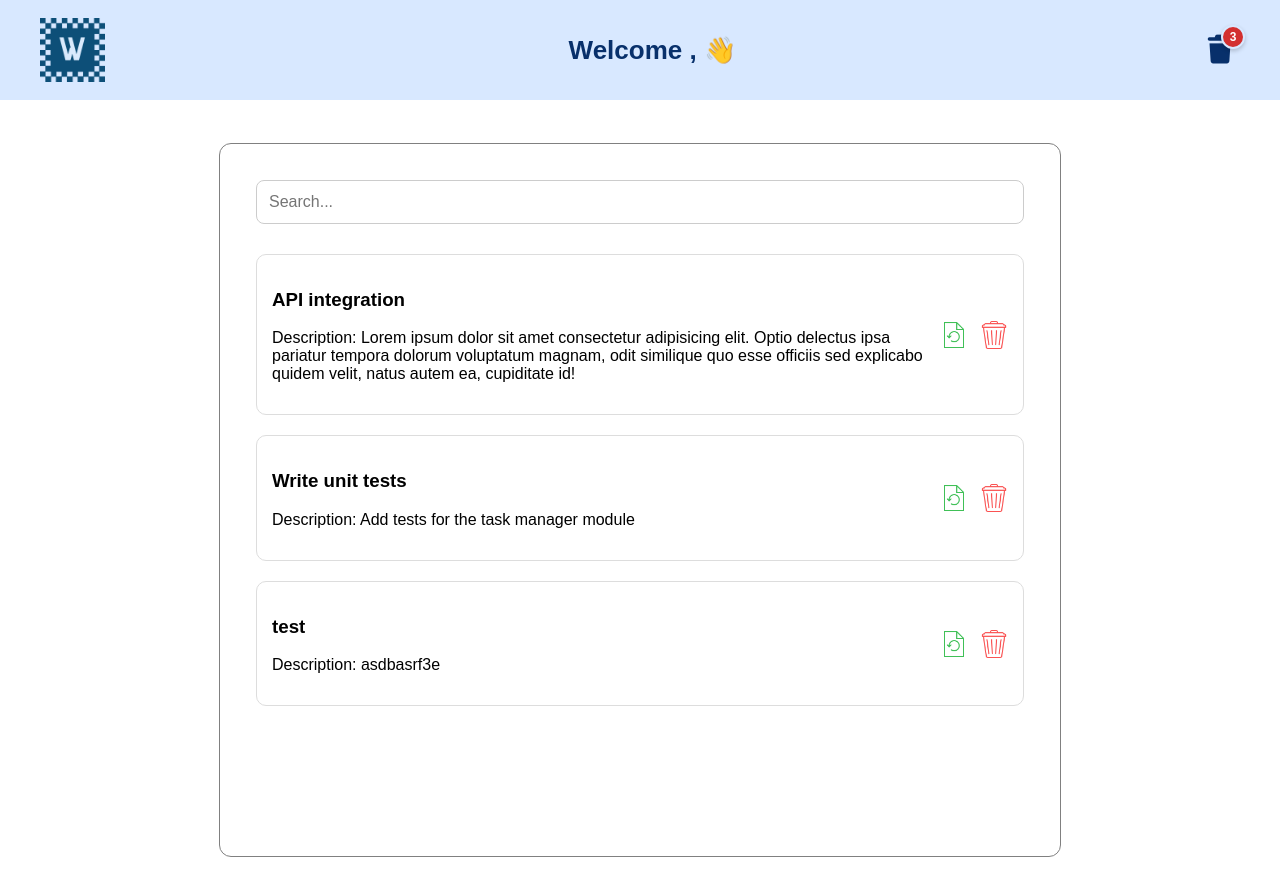
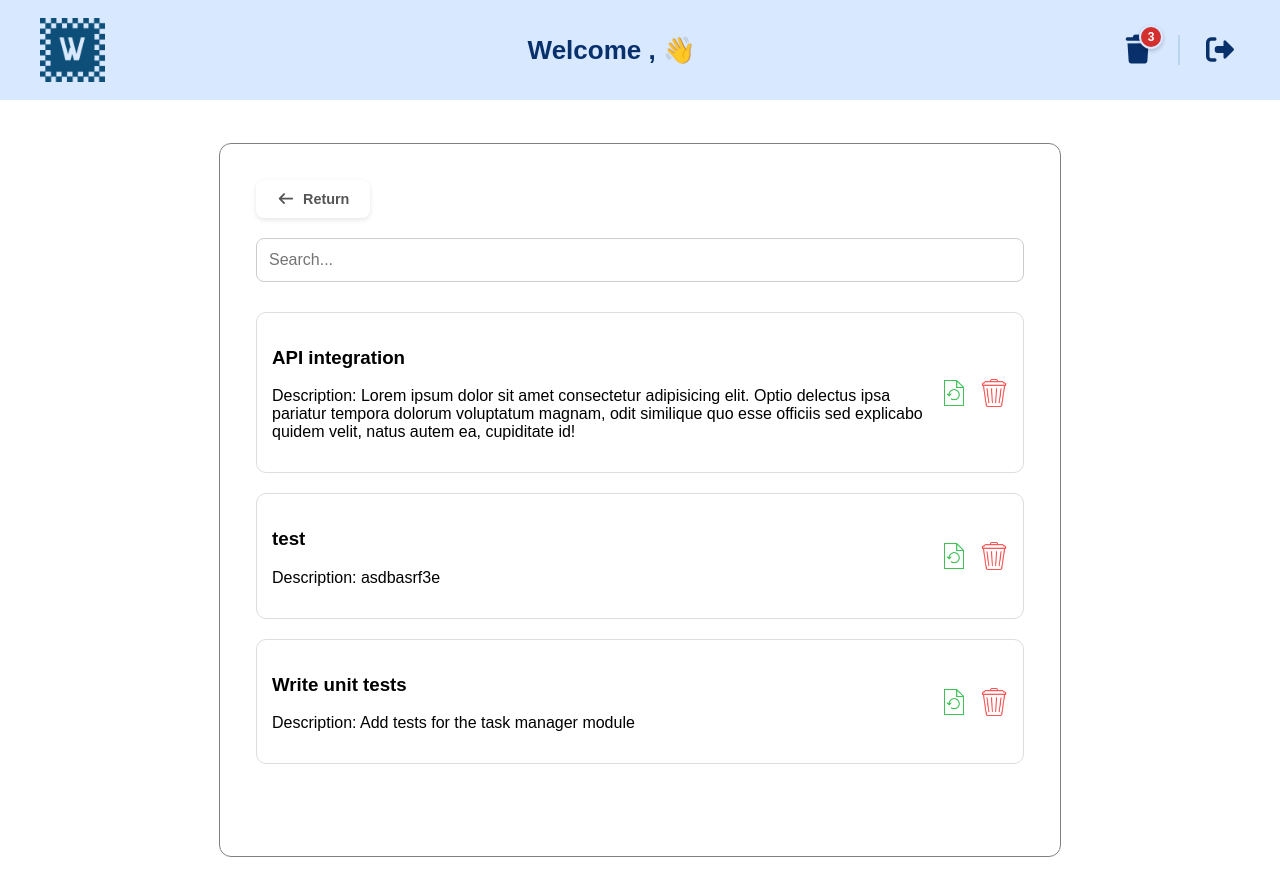
Before and after one commit to m-bouhaba/workflowhub-manager, a React (Vite) app: page /trash in a window 1280 px wide. Shown: the top 896 px of the page. Built offline with nearby package versions, Linux system fonts and the light colour scheme; data requests are answered from the project's data file.

Commit message:
add return and logout buttons

```diff
--- a/src/App.jsx
+++ b/src/App.jsx
@@ -1,5 +1,5 @@
 import React, { useState, useEffect } from "react";
-import { BrowserRouter, Routes, Route, useLocation } from "react-router-dom";
+import { BrowserRouter, Routes, Route, useLocation, useNavigate } from "react-router-dom";
 import Navbar from "./Components/Navbar";
 import "@fortawesome/fontawesome-free/css/all.min.css";
 
@@ -36,7 +36,6 @@ function App() {
 
   return (
     <BrowserRouter>
-      {/* 4. Pass the count and the refresh function to Main */}
       <Main
         username={username}
         setUsername={setUsername}
@@ -49,19 +48,34 @@ function App() {
 
 function Main({ username, setUsername, trashCount, refreshTrash }) {
   const location = useLocation();
+  const navigate = useNavigate(); // Hook for redirection
   const showNavbar = location.pathname !== "/";
+
+  // --- LOGOUT FUNCTION ---
+  const handleLogout = () => {
+    localStorage.removeItem("username"); // Clear storage
+    setUsername(""); // Clear state
+    navigate("/"); // Redirect to login
+  };
 
   return (
     <>
-      {/* 5. Pass count to Navbar */}
-      {showNavbar && <Navbar username={username} trashCount={trashCount} />}
+      {/* Pass trashCount AND onLogout to Navbar */}
+      {showNavbar && (
+        <Navbar
+          username={username}
+          trashCount={trashCount}
+          onLogout={handleLogout}
+        />
+      )}
+
       <Routes>
         <Route path="/" element={<Login setUsername={setUsername} />} />
 
-        {/* 6. Pass refresh function to Home (so it updates when you delete) */}
+        {/* Pass refresh function to Home */}
         <Route path="/home" element={<Home onTrashUpdate={refreshTrash} />} />
 
-        {/* Optional: Pass to Trash if you want count to update on restore/delete permanently */}
+        {/* Pass refresh function to Trash */}
         <Route path="/trash" element={<Trash onTrashUpdate={refreshTrash} />} />
       </Routes>
     </>
--- a/src/Components/Navbar.jsx
+++ b/src/Components/Navbar.jsx
@@ -3,7 +3,7 @@ import { Link } from "react-router-dom";
 import "../Style/Navbar.css";
 import "@fortawesome/fontawesome-free/css/all.min.css";
 
-const Navbar = ({ username, trashCount }) => {
+const Navbar = ({ username, trashCount, onLogout }) => {
   return (
     <nav className="navbar">
       <Link to="/home" className="navbar-left">
@@ -13,13 +13,21 @@ const Navbar = ({ username, trashCount }) => {
       <p className="welcome">Welcome , {username} 👋</p>
 
       <div className="navbar-right">
+        {/* Trash Icon with Badge */}
         <Link to="/trash" className="trash-wrapper">
           <i className="fa-solid fa-trash trash-icon"></i>
-          {/* Only show badge if count > 0 */}
           {trashCount > 0 && (
             <span className="trash-count-badge">{trashCount}</span>
           )}
         </Link>
+
+        {/* Separator Line */}
+        <div className="nav-separator"></div>
+
+        {/* Logout Button */}
+        <div className="logout-wrapper" onClick={onLogout} title="Logout">
+          <i className="fa-solid fa-right-from-bracket logout-icon"></i>
+        </div>
       </div>
     </nav>
   );
--- a/src/Pages/Trash.jsx
+++ b/src/Pages/Trash.jsx
@@ -1,10 +1,11 @@
 import React, { useState, useEffect } from "react";
+import { Link } from "react-router-dom"; // Import Link for Return button
 import "../Style/Trash.css";
 import axios from "axios";
 import { DragDropContext, Droppable, Draggable } from "@hello-pangea/dnd";
-import ConfirmationModal from "../Components/ConfirmPopup";
+// Fixed import name to match file path logic
+import ConfirmPopup from "../Components/ConfirmPopup";
 
-// 1. Accept the prop here
 export default function Trash({ onTrashUpdate }) {
   const [search, setSearch] = useState("");
   const [data, setData] = useState([]);
@@ -48,7 +49,6 @@ export default function Trash({ onTrashUpdate }) {
 
       setData(data.filter((t) => t.id !== id));
 
-      // 2. TELL APP.JSX TO UPDATE THE COUNTER
       if (onTrashUpdate) onTrashUpdate();
 
     } catch (error) {
@@ -62,7 +62,6 @@ export default function Trash({ onTrashUpdate }) {
       await axios.delete(`${API_URL}/trash/${id}`);
       setData(data.filter((t) => t.id !== id));
 
-      // 3. TELL APP.JSX TO UPDATE THE COUNTER
       if (onTrashUpdate) onTrashUpdate();
 
     } catch (error) {
@@ -101,6 +100,14 @@ export default function Trash({ onTrashUpdate }) {
   return (
     <div className="TrashPage">
       <div className="TrashContent">
+
+        {/* --- RETURN BUTTON --- */}
+        <div className="trash-header">
+          <Link to="/home" className="return-btn">
+            <i className="fa-solid fa-arrow-left"></i> Return
+          </Link>
+        </div>
+
         {loading ? (
           <div className="ImageLoader">
             <img src="/loading1.gif" alt="Loading..." className="LoaderGif" />
@@ -174,7 +181,7 @@ export default function Trash({ onTrashUpdate }) {
         )}
       </div>
 
-      <ConfirmationModal
+      <ConfirmPopup
         isOpen={isConfirmOpen}
         onClose={() => setIsConfirmOpen(false)}
         onConfirm={handleConfirm}
--- a/src/Style/Navbar.css
+++ b/src/Style/Navbar.css
@@ -1,7 +1,7 @@
 .navbar {
   width: 100%;
   height: 100px;
-  background: #d8e8ff; /* Your specific background color */
+  background: #d8e8ff;
   display: flex;
   align-items: center;
   justify-content: space-between;
@@ -17,7 +17,7 @@
   display: flex;
   align-items: center;
   gap: 25px;
-  text-decoration: none; /* Removes underline from Link */
+  text-decoration: none;
 }
 
 .navbar-logo {
@@ -26,52 +26,51 @@
   object-fit: contain;
 }
 
-/* WELCOME TEXT - Centered or placed next to logo */
+/* WELCOME TEXT */
 .welcome {
   font-size: 26px;
   color: #08306b;
   font-weight: 700;
   margin: 0;
-  /* Optional: if you want it perfectly centered in the navbar */
-  /* position: absolute; left: 50%; transform: translateX(-50%); */
 }
 
 /* RIGHT SIDE */
 .navbar-right {
   display: flex;
   align-items: center;
+  gap: 20px; /* Space between Trash and Logout */
 }
 
-/* WRAPPER: Essential for the badge to sit on top of the icon */
+/* TRASH WRAPPER */
 .trash-wrapper {
-  position: relative; /* Badge positions relative to this */
+  position: relative;
   display: flex;
   align-items: center;
   justify-content: center;
   text-decoration: none;
-  width: 40px; /* Gives a hit area for the click */
+  width: 40px;
   height: 40px;
 }
 
 .trash-icon {
-  font-size: 28px; /* Your requested size */
+  font-size: 28px;
   color: #08306b;
   cursor: pointer;
   transition: 0.2s ease-in-out;
 }
 
 .trash-wrapper:hover .trash-icon {
-  color: #1c4daa; /* Your hover color */
+  color: #1c4daa;
 }
 
-/* THE RED COUNT BADGE */
+/* TRASH COUNT BADGE */
 .trash-count-badge {
   position: absolute;
-  top: -5px; /* Adjusts vertical position */
-  right: -5px; /* Adjusts horizontal position */
-  background-color: #d32f2f; /* Red alert color */
+  top: -5px;
+  right: -5px;
+  background-color: #d32f2f;
   color: white;
-  border-radius: 50%; /* Makes it a perfect circle */
+  border-radius: 50%;
   width: 20px;
   height: 20px;
   font-size: 12px;
@@ -79,6 +78,39 @@
   display: flex;
   justify-content: center;
   align-items: center;
-  border: 2px solid #d8e8ff; /* Matches navbar bg to create a 'cutout' look */
+  border: 2px solid #d8e8ff;
   box-shadow: 0 2px 4px rgba(0,0,0,0.2);
 }
+
+/* SEPARATOR LINE */
+.nav-separator {
+  width: 2px;
+  height: 30px;
+  background-color: #a0c4e3;
+  opacity: 0.5;
+}
+
+/* LOGOUT BUTTON */
+.logout-wrapper {
+  cursor: pointer;
+  display: flex;
+  align-items: center;
+  justify-content: center;
+  transition: transform 0.2s;
+  width: 40px;
+  height: 40px;
+}
+
+.logout-icon {
+  font-size: 28px;
+  color: #08306b;
+  transition: color 0.2s;
+}
+
+.logout-wrapper:hover .logout-icon {
+  color: #d32f2f; /* Red on hover */
+}
+
+.logout-wrapper:hover {
+  transform: translateX(2px);
+}
--- a/src/Style/TasksColumn.css
+++ b/src/Style/TasksColumn.css
@@ -3,7 +3,7 @@
   display: flex;
   flex-direction: column;
   background-color: #d9eafd;
-  border-radius: 12px;
+  border-radius: 17px;
 }
 
 .column-header {
@@ -20,6 +20,7 @@
   display: flex;
   flex-direction: column;
   gap: 15px;
+  margin-bottom: 5px;
 }
 
 /* The Add Task Button Style */
--- a/src/Style/Trash.css
+++ b/src/Style/Trash.css
@@ -72,3 +72,34 @@
 .ActionIcon:hover {
   transform: scale(1.15);
 }
+/* Trash Header & Return Button */
+.trash-header {
+  width: 100%;
+  display: flex;
+  justify-content: flex-start;
+  margin-bottom: 20px;
+}
+
+.return-btn {
+  background-color: white;
+  color: #555;
+  text-decoration: none;
+  padding: 10px 20px;
+  border-radius: 8px;
+  font-weight: 600;
+  font-size: 0.9rem;
+  display: flex;
+  align-items: center;
+  gap: 8px;
+  box-shadow: 0 2px 5px rgba(0,0,0,0.1);
+  transition: all 0.2s;
+  font-family: sans-serif;
+  border: 1px solid transparent;
+}
+
+.return-btn:hover {
+  background-color: #f0f8ff;
+  color: #08306b;
+  box-shadow: 0 4px 8px rgba(0,0,0,0.15);
+  transform: translateY(-2px);
+}
--- a/src/db.json
+++ b/src/db.json
@@ -76,7 +76,7 @@
       "priority": "medium",
       "status": "done",
       "description": "asdbasrf3e",
-      "order": 5
+      "order": 1
     },
     {
       "id": "2",
@@ -92,7 +92,7 @@
       "description": "Add tests for the task manager module",
       "priority": "medium",
       "status": "done",
-      "order": 1
+      "order": 2
     }
   ]
 }
```
